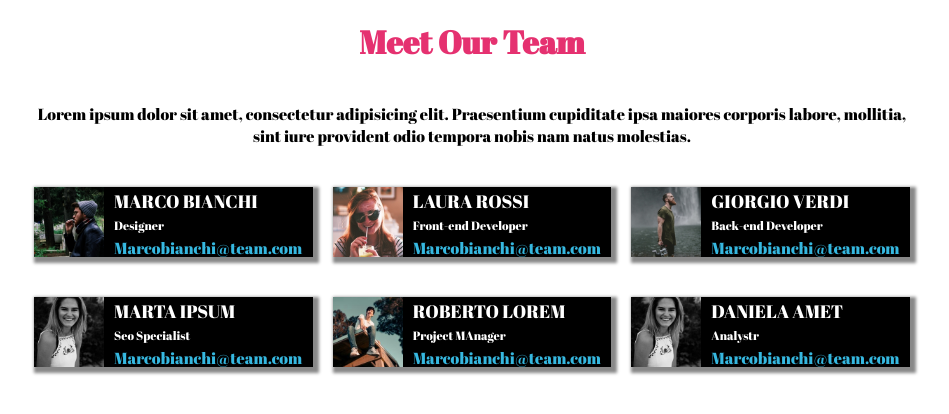
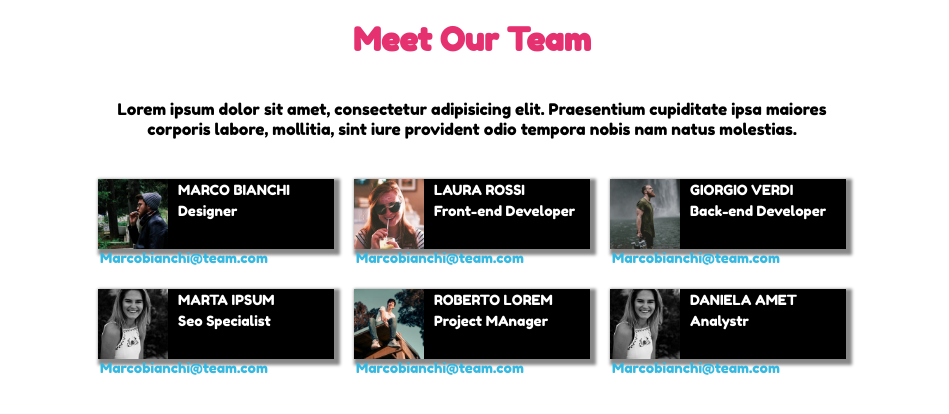
Before and after one commit to MarcoPerta/html-css-float-cards, a plain HTML site: page index.html in a window 1280 px wide. Shown: the whole page, without its empty margins (168-1117 px from the left). Drawn offline with Linux system fonts and the light colour scheme.

Commit message:
modifiche visive

```diff
--- a/assets/CSS/style.css
+++ b/assets/CSS/style.css
@@ -1,4 +1,4 @@
-@import url('https://fonts.googleapis.com/css2?family=Abril+Fatface&display=swap');
+@import url('https://fonts.googleapis.com/css2?family=Fredoka+One&display=swap');
 
 *{
     margin: 0;
@@ -13,11 +13,11 @@
 }
 
 html{
-    font-family: 'Abril Fatface', cursive;
+    font-family: 'Fredoka One', cursive;
 }
 
 header, main{
-    width: 70%;
+    width: 60%;
     margin: auto;
 }
 
@@ -55,11 +55,11 @@ img {
 }
 
 .work{
-    font-size: 12px;
+    /* font-size: 12px; */
 }
 
 .name{
-    font-size: 18px;
+    /* font-size: 18px; */
 }
 
 .mail{
@@ -73,4 +73,5 @@ img {
 .name, .work, .mail {
     text-align: left;
     padding: 2px;
+    font-size: 0.875rem;
 }
```
